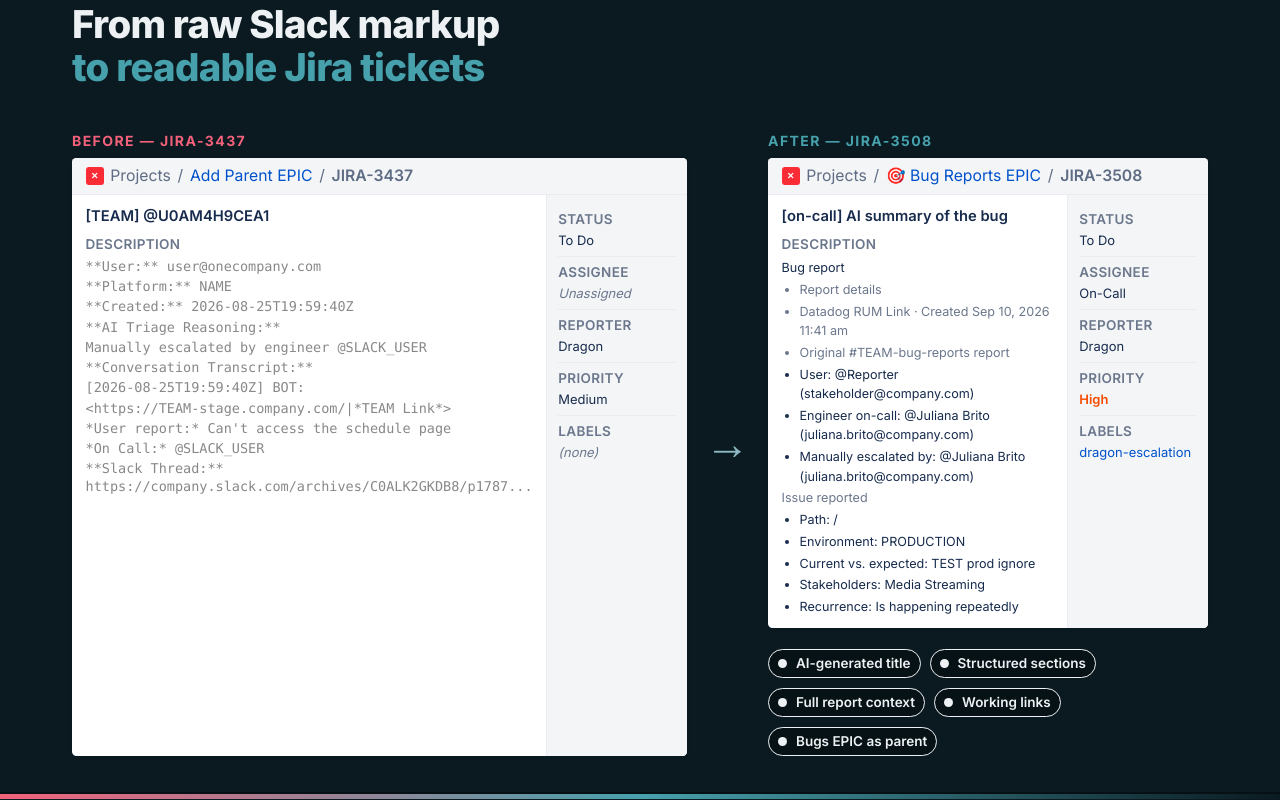
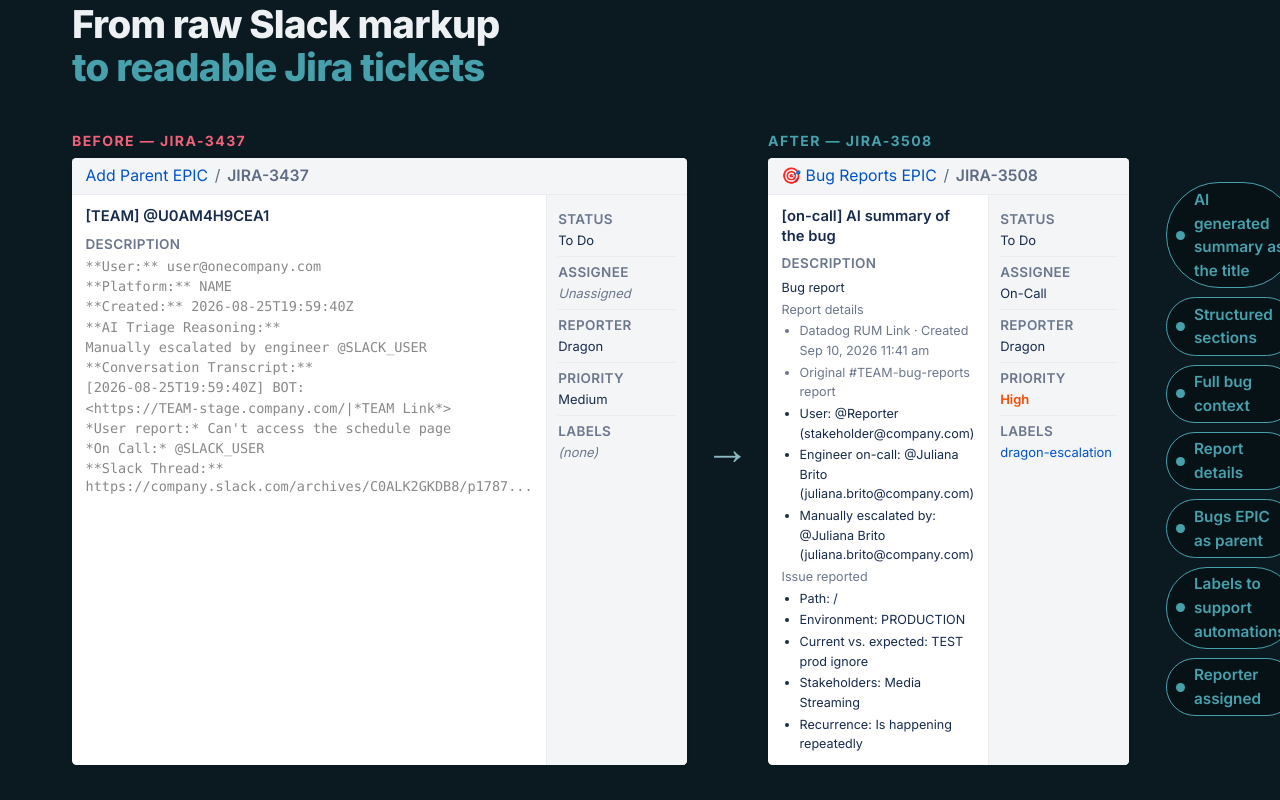
Before and after one commit to jubrito/BugReportToolImprovements, a React (Vite) app: page / in a window 1280 px wide. Shown: the part 9500-10300 px from the top of the page. Built offline with nearby package versions, Linux system fonts and the light colour scheme.

Commit message:
feat: improved tickets section

```diff
--- a/src/slides/Slide11Loop.jsx
+++ b/src/slides/Slide11Loop.jsx
@@ -17,17 +17,6 @@ function groupDescriptionRows(rows) {
     }
   }
   return groups;
-}
-
-function JiraBugBadge() {
-  return (
-    <span
-      aria-hidden="true"
-      className="inline-flex h-4 w-4 shrink-0 items-center justify-center rounded-[3px] bg-red-500 text-[0.5rem] font-bold text-white"
-    >
-      ✕
-    </span>
-  );
 }
 
 function JiraDetailRow({ label, value, valueClass = "text-[#172b4d]" }) {
@@ -61,9 +50,6 @@ function JiraTicket({
     >
       {/* Breadcrumb header */}
       <div className="flex items-center gap-1.5 border-b border-[#ebecf0] bg-[#f4f5f7] px-3 py-1.5">
-        <JiraBugBadge />
-        <span className="text-sm text-[#5e6c84]">Projects</span>
-        <span className="text-sm text-[#5e6c84]">/</span>
         <span className="text-sm text-[#0052cc]">{parent}</span>
         <span className="text-sm text-[#5e6c84]">/</span>
         <span className="text-sm font-semibold text-[#5e6c84]">{issueKey}</span>
@@ -160,7 +146,7 @@ const BEFORE_DETAILS = [
 const AFTER_DESC = [
   { text: "Bug report" },
   { text: "" },
-  { text: "Report details", muted: true, listItem: true },
+  { text: "Report details", muted: true, listItem: false },
   {
     text: "Datadog RUM Link · Created Sep 10, 2026 11:41 am",
     muted: true,
@@ -199,11 +185,13 @@ const AFTER_DETAILS = [
 ];
 
 const IMPROVEMENTS = [
-  "AI-generated title",
+  "AI generated summary as the title",
   "Structured sections",
-  "Full report context",
-  "Working links",
+  "Full bug context",
+  "Report details",
   "Bugs EPIC as parent",
+  "Labels to support automations",
+  "Reporter assigned",
 ];
 
 export default function Slide11TicketQuality() {
@@ -216,7 +204,7 @@ export default function Slide11TicketQuality() {
         <em>to readable Jira tickets</em>
       </SlideHeading>
 
-      <div className="grid w-full items-stretch gap-4 grid-cols-[1fr_auto_1fr]">
+      <div className="grid w-full items-stretch gap-x-4 grid-cols-[1fr_auto_1fr_1px_auto]">
         <div className="flex flex-col gap-1.5">
           <p className="text-[0.78rem] font-bold uppercase tracking-[0.1em] text-pink">
             Before — JIRA-3437
@@ -254,15 +242,21 @@ export default function Slide11TicketQuality() {
               parent="🎯 Bug Reports EPIC"
             />
           </Reveal>
-          <Reveal step={3}>
-            <ul className="mt-3 flex flex-wrap gap-2 list-none p-0 m-0">
+        </div>
+
+        <div aria-hidden="true" className="self-stretch" />
+
+        <Reveal step={3} className="self-start">
+          <p
+            aria-hidden="true"
+            className="opacity-0 mb-2 text-[0.78rem] font-bold uppercase tracking-[0.1em]"
+          >
+            What improved
+          </p>
+          <ul className="flex flex-col gap-2 list-none p-0 m-0">
             {IMPROVEMENTS.map((label) => (
               <li key={label}>
-                  <Pill
-                    dotColor="var(--color-text)"
-                    textSize="text-xs"
-                    padding="p-1 px-2"
-                  >
+                <Pill dotColor="var(--color-teal)" padding="p-1 px-2">
                   {label}
                 </Pill>
               </li>
@@ -270,7 +264,6 @@ export default function Slide11TicketQuality() {
           </ul>
         </Reveal>
       </div>
-      </div>
     </SlideShell>
   );
 }
```
Lines whose indentation alone changed are shown as unchanged.
